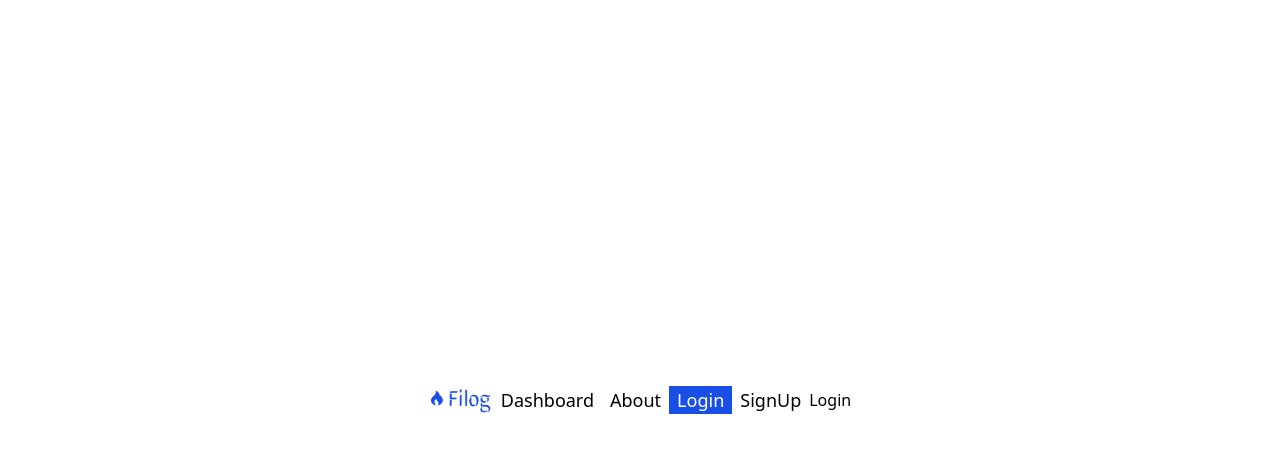
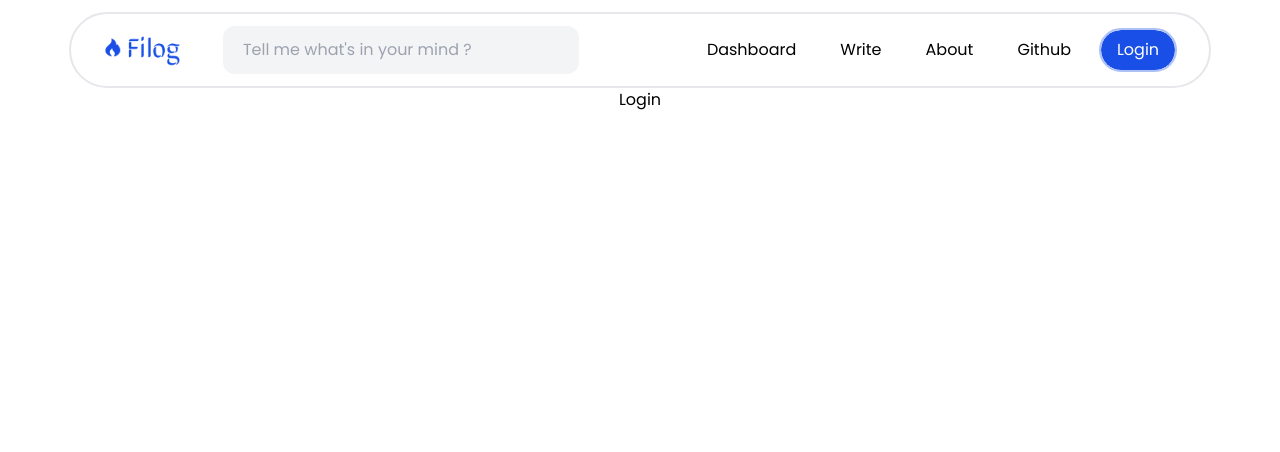
Before and after one commit to dev-raghvendramisra/Filog, a React (Vite) app: page /login in a window 1280 px wide. Shown: the top 452 px of the page. Built offline with nearby package versions, Linux system fonts and the light colour scheme.

Commit message:
styled navbar

```diff
--- a/src/App.css
+++ b/src/App.css
@@ -1,7 +1,14 @@
+@import url('https://fonts.googleapis.com/css2?family=Poppins:wght@400;700&display=swap');
+
 @tailwind base;
 @tailwind components;
 @tailwind utilities;
 
+@layer base {
+  body {
+    @apply font-sans;
+  }
+}
 @layer utilities{
     .brandP-Color{
         background-color: #194FE6;
@@ -27,10 +34,38 @@
     }
     .linkActiveLight{
         color:white;
-        background-color:#194FE6; ;
+        background-color:#194FE6;
     }
     .linkActiveDark{
-        color:#194FE6;
-        background-color:#ffffff ;
+        /* color:#194FE6;
+        background-color:#ffffff ; */
+        color:white;
+        background-color:#194FE6 ;
     }
+    .cWidth{
+        width:75rem;
+    }
+    .hoverAnim{
+        color: white;
+        position: relative;
+    }
+    .hoverAnim::before{
+        content: '';
+        position: absolute;
+        height:100%;
+        width: 100%;
+        top:0;
+        left:0;
+        z-index: -1;
+        background-color: #c3d3ff;
+        transform: translateY(100%);
+        animation: slide 0.1s ease-in   1 forwards ;
+        animation-fill-mode: forwards;
+
+    }
+    @keyframes slide {
+        0%{ transform: translateY(100%);}
+        100%{ transform: translateY(0%);}
+    }
+
 }
--- a/src/App.jsx
+++ b/src/App.jsx
@@ -5,7 +5,7 @@ import { Outlet } from 'react-router-dom'
 
 function App() {
   return (
-    <div className='flex justify-center items-center h-screen w-screen'><Navbar />
+    <div className='flex flex-col justify-start pt-3 items-center h-screen w-screen '><Navbar />
     <Outlet />
     </div>
   )
--- /dev/null
+++ b/src/Components/LoginBtn.jsx
@@ -0,0 +1,11 @@
+import React from 'react'
+
+function LoginBtn({className="",type="",children}) {
+  return (
+    <button type={type} className={`border-black border-1 ${className}`} >
+     {children}
+    </button>
+  )
+}
+
+export default LoginBtn
--- a/src/Components/Logo.jsx
+++ b/src/Components/Logo.jsx
@@ -1,9 +1,9 @@
 import React from 'react'
 
-function Logo({height='h-12' ,width='w-16'}) {
+function Logo({className='h-16 w-20'}) {
   return (
-   <div className={`relative ${height} ${width} `}>
-         <div className='brandP-Color h-full w-full maskLogo'>
+   <div className={`relative ${className} `}>
+         <div className='brandP-Color dark:brandS-Color h-full w-full maskLogo'>
          </div>
    </div>
   )
--- a/src/Components/Navbar.jsx
+++ b/src/Components/Navbar.jsx
@@ -1,77 +1,81 @@
 import React from 'react';
 import { useSelector } from 'react-redux';
 import { NavLink } from 'react-router-dom';
-import { Logo, Search, ProfilePic } from './index'; // Assuming these are correctly exported from './index'
+import { Logo, SearchBar, ProfilePic } from './index';
+import LoginBtn from './LoginBtn';
 
 function Navbar() {
   const { isUserLoggedIn } = useSelector((state) => state.auth);
 
   const links = [
     {
-      component: <Logo />,
-      status: true,
-      path: '/',
-      name: "logo",
-      activeStyling:false
-    },
-    {
-      component: <Search />,
-      status: isUserLoggedIn,
-      path: 'pd/dashboard/search',
-      name: "search",
-      activeStyling:false
-    },
-    {
       name: "Dashboard",
       status: true,
       path: '/pd',
-      activeStyling:true
+      activeStyling:true,
+      hoverAnim:true
     },
     {
       name: "Write",
-      status: isUserLoggedIn, //
+      status: true, //
       path: '/pw',
-      activeStyling:true
+      activeStyling:true,
+      hoverAnim:true
     },
     {
       name: "About",
       status: true, //
       path: '/about',
-      activeStyling:true
+      activeStyling:true,
+      hoverAnim:true
     },
     {
+      name: "Github",
+      status: true,
+      path: 'https://github.com/dev-raghvendramisra',
+      activeStyling:true,
+      hoverAnim:true
+    },
+    {
+      component:<LoginBtn className='p-2 text-md'>Login</LoginBtn>,
       name: "Login",
       status: !isUserLoggedIn,
       path: '/login',
-      activeStyling:true
-    },
-    {
-      name: "SignUp",
-      status: !isUserLoggedIn, //
-      path: '/signup',
-      activeStyling:true
+      activeStyling:true,
+      border:true,
+      hoverAnim:true
     },
     {
       component: <ProfilePic />,
       status: isUserLoggedIn, //
       path: 'pd/dashboard/user-profile',
       name: "profile-pic",
-      activeStyling:true
+      activeStyling:false
     },
   ];
 
   return (
-    <nav className='flex justify-center items-center'>
+    <nav className='flex justify-between items-center gap-28 bg-white bg-opacity-50 border-2 border-gray-200 rounded-full p-1 pl-8 pr-8 backdrop-blur-xl'>
+      <div className='flex gap-10 items-center justify-center'>
+      <NavLink to="/">
+         <Logo />
+      </NavLink>
+      <SearchBar className='pl-5 pr-5 '/>
+      </div>
+      <div className='flex gap-3'>
       {links.map((link) => (
         link.status ? (
-          <NavLink className={({isActive})=>{
-            if(link.activeStyling) return`${isActive?"dark:linkActiveDark linkActiveLight": ""
+          <div key={link.name} className={`flex items-center overflow-hidden rounded-full ${link.border?"border-primary border-opacity-35 border-2 rounded-full":""} ${link.hoverAnim?" hover:hoverAnim overflow-hidden":""}`}>
+            <NavLink className={({isActive})=>{
+            if(link.activeStyling) return` transition-all pr-2 pl-2 rounded-full flex items-center justify-center dark:text-white ${isActive?"dark:linkActiveDark linkActiveLight": ""
             }`}
-          } key={link.name} to={link.path}>
-            {link.component ? link.component : <span className='text-lg p-2'>{link.name}</span>}
+          }  to={link.path}>
+            {link.component ? link.component : <span className='text-md p-2'>{link.name}</span>}
           </NavLink>
+          </div>
         ) : null
       ))}
+      </div>
     </nav>
   );
 }
--- a/src/Components/ProfilePic.jsx
+++ b/src/Components/ProfilePic.jsx
@@ -1,8 +1,8 @@
 import React from 'react'
 
-function ProfilePic({height='h-6' ,width='w-6', className = ''}) {
+function ProfilePic({height='h-10' ,width='w-10', className = ''}) {
   return (
-    <div className={` overflow-hidden rounded-full ${height} ${width} ${className}`}>
+    <div className={`ml-3 overflow-hidden rounded-full ${height} ${width} ${className}`}>
         <img className="h-full  w-full object-cover" src="/meta/android-chrome-192x192.png" alt="profile-pic" />
     </div>
   )
--- a/src/Components/Search.jsx
+++ /dev/null
@@ -1,9 +0,0 @@
-import React from 'react'
-
-function Search() {
-  return (
-    <div>Search</div>
-  )
-}
-
-export default Search
--- /dev/null
+++ b/src/Components/SearchBar.jsx
@@ -0,0 +1,11 @@
+import React from 'react'
+
+function Search({placeholder="Tell me what's in your mind ?",className='',handleChange}) {
+  return (
+    <div>
+      <input type="text" className={` bg-gray-100  p-3 rounded-xl outline-none ${className}`} onChange={handleChange} placeholder={placeholder}/>
+    </div>
+  )
+}
+
+export default Search
--- /dev/null
+++ b/src/Components/SearchResult.jsx
@@ -0,0 +1,9 @@
+import React from 'react'
+
+function SearchResult() {
+  return (
+    <div>SearchResult</div>
+  )
+}
+
+export default SearchResult
--- a/src/Components/index.js
+++ b/src/Components/index.js
@@ -1,6 +1,6 @@
 import Navbar from "./Navbar";
 import Logo from "./Logo";
-import Search from "./Search";
+import SearchBar from "./SearchBar";
 import ProfilePic from "./ProfilePic";
 import Dashboard from "./Dashboard";
 import Login from "./Login";
@@ -11,4 +11,5 @@ import UserProfile from "./UserProfile";
 import Home from "./Home";
 import Write from "./Write";
 import About from "./About";
-export {Navbar,Logo, Search, ProfilePic, Dashboard, Login, ProtectedRouteForDashboard, ProtectedRouteForWrite, SignUp, UserProfile, Home, Write, About}
+import SearchResult from "./SearchResult";
+export {Navbar,Logo, SearchBar, SearchResult, ProfilePic, Dashboard, Login, ProtectedRouteForDashboard, ProtectedRouteForWrite, SignUp, UserProfile, Home, Write, About}
--- a/src/router/router.jsx
+++ b/src/router/router.jsx
@@ -1,13 +1,13 @@
 import {   Route, createBrowserRouter, createRoutesFromElements } from "react-router-dom";
 import App from "../App";
-import {Write,About, Search, Dashboard, Login, ProtectedRouteForDashboard, ProtectedRouteForWrite, SignUp, UserProfile, Home}  from "../Components";
+import {Write,About, SearchResult, Dashboard, Login, ProtectedRouteForDashboard, ProtectedRouteForWrite, SignUp, UserProfile, Home}  from "../Components";
 
 const router = createBrowserRouter(createRoutesFromElements(
     <Route path="/" element={<App />}>
         <Route path="" element={<Home />}></Route>
         <Route path="/pd" element={<ProtectedRouteForDashboard />}>
            <Route path="dashboard" element={< Dashboard />}>
-             <Route path="search" element={<Search />}></Route>
+             <Route path="search/:query" element={<SearchResult />}></Route>
              <Route path="user-profile" element={<UserProfile />}></Route>
            </Route>
         </Route>
--- a/tailwind.config.js
+++ b/tailwind.config.js
@@ -3,7 +3,60 @@ export default {
     content: ["./src/**/**/**.{jsx,js}"],
     darkMode:"class",
   theme: {
-    extend: {},
+    extend: {
+      fontFamily: {
+        sans: ['Poppins', 'sans-serif'],
+      },
+      height: {
+        '0p': '0%',    // 0%
+        '5p': '5%',    // 5%
+        '10p': '10%',  // 10%
+        '15p': '15%',  // 15%
+        '20p': '20%',  // 20%
+        '25p': '25%',  // 25%
+        '30p': '30%',  // 30%
+        '35p': '35%',  // 35%
+        '40p': '40%',  // 40%
+        '45p': '45%',  // 45%
+        '50p': '50%',  // 50%
+        '55p': '55%',  // 55%
+        '60p': '60%',  // 60%
+        '65p': '65%',  // 65%
+        '70p': '70%',  // 70%
+        '75p': '75%',  // 75%
+        '80p': '80%',  // 80%
+        '85p': '85%',  // 85%
+        '90p': '90%',  // 90%
+        '95p': '95%',  // 95%
+        '100p': '100%' // 100%
+      },
+      width: {
+        '0p': '0%',    // 0%
+        '5p': '5%',    // 5%
+        '10p': '10%',  // 10%
+        '15p': '15%',  // 15%
+        '20p': '20%',  // 20%
+        '25p': '25%',  // 25%
+        '30p': '30%',  // 30%
+        '35p': '35%',  // 35%
+        '40p': '40%',  // 40%
+        '45p': '45%',  // 45%
+        '50p': '50%',  // 50%
+        '55p': '55%',  // 55%
+        '60p': '60%',  // 60%
+        '65p': '65%',  // 65%
+        '70p': '70%',  // 70%
+        '75p': '75%',  // 75%
+        '80p': '80%',  // 80%
+        '85p': '85%',  // 85%
+        '90p': '90%',  // 90%
+        '95p': '95%',  // 95%
+        '100p': '100%' // 100%
+      },
+      colors:{
+        primary:"#194FE6"
+      }
+    },
   },
   plugins: [],
 }
```
